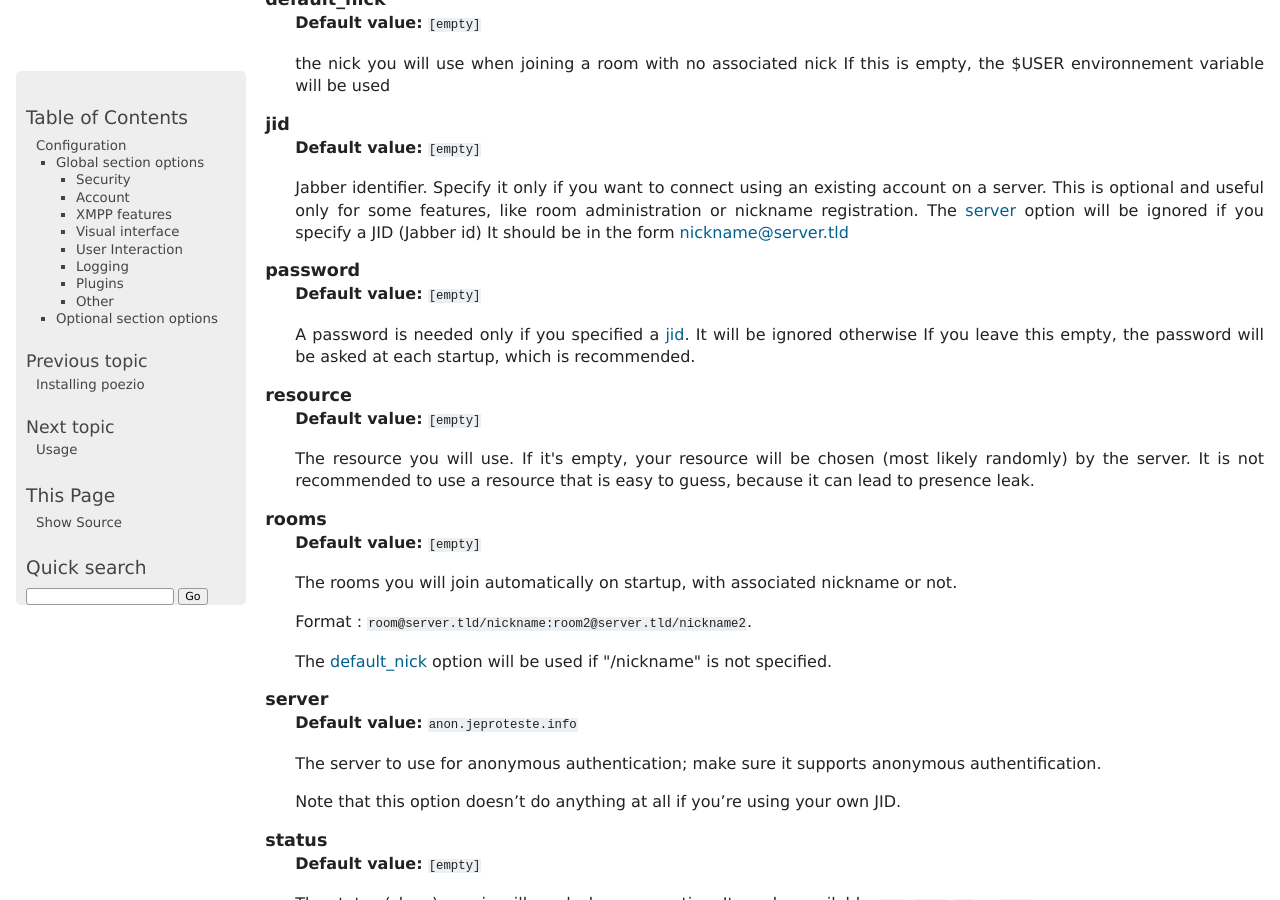
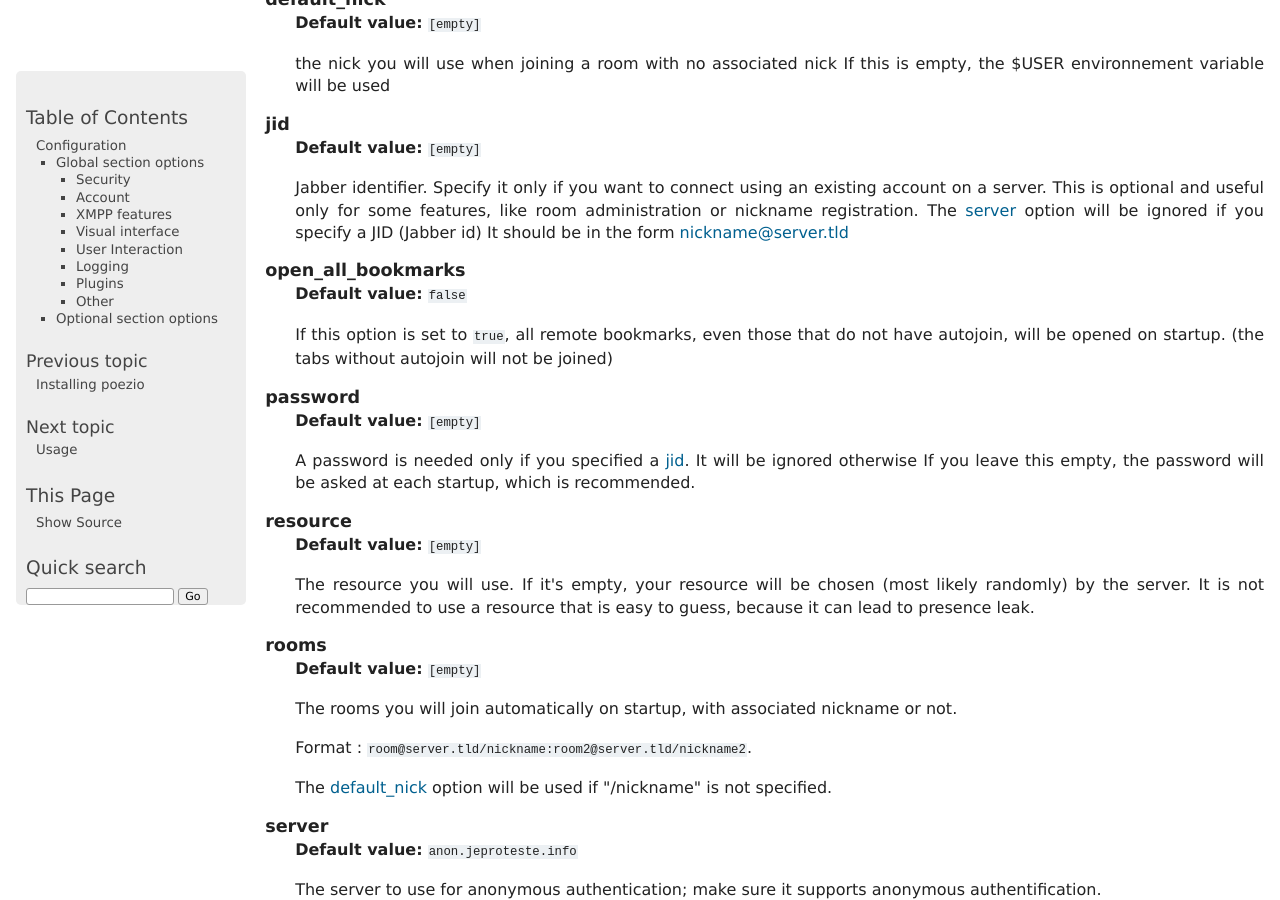
Before and after one commit to poezio/poezio, a Sphinx documentation site: the page built from doc/source/configuration.rst, in a window 1280 px wide and 900 px high, scrolled down 2024 px. Built offline with Sphinx 7.4.7, drawn with Linux system fonts in a browser that asks for light colours.

Commit message:
Add an open_all_bookmarks option
this option determines if the non-autojoin bookmarks will
be opened on startup or not.

It is false by default.

```diff
--- a/doc/source/configuration.rst
+++ b/doc/source/configuration.rst
@@ -197,6 +197,13 @@ Options related to account configuration, nickname…
 
         The status message poezio will send when connecting.
 
+    open_all_bookmarks
+
+        **Default value:** ``false``
+
+        If this option is set to ``true``, all remote bookmarks, even
+        those that do not have autojoin, will be opened on startup.
+        (the tabs without autojoin will not be joined)
 
 
 
```
Also changed, not shown: 2 other files.
